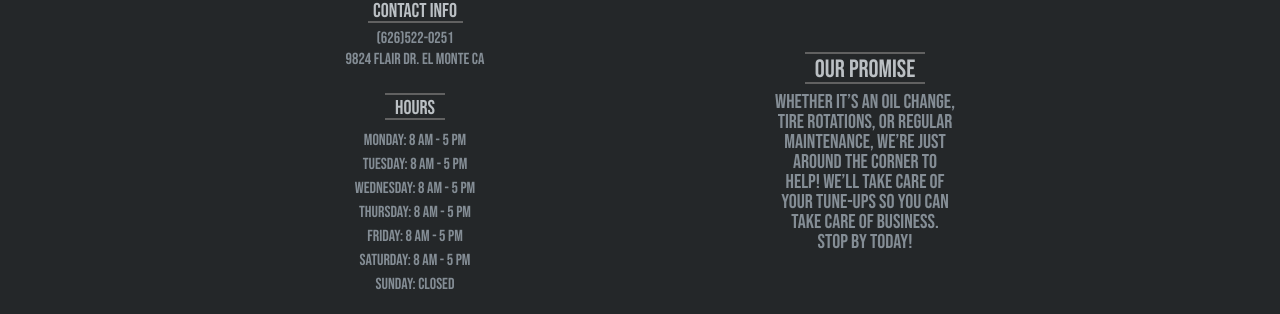
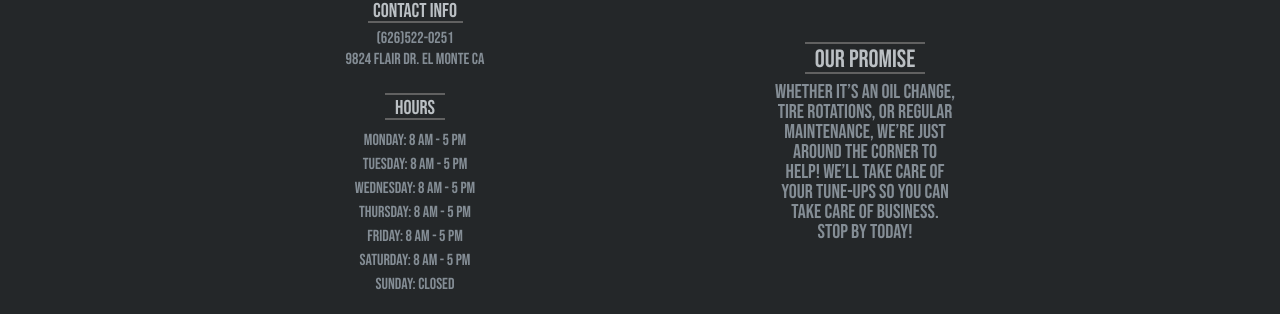
Before and after one commit to teamjuli0/mandpAutoServices, a React (Create React App) app in the folder client/: page / in a window 1280 px wide. Shown: the part 2350-2664 px from the top of the page. Built offline with nearby package versions, Linux system fonts and the light colour scheme.

Commit message:
minor styling changes

```diff
--- a/client/src/css/footer.css
+++ b/client/src/css/footer.css
@@ -61,7 +61,7 @@ footer {
   font-size: 20px;
   max-width: 180px;
   margin: auto;
-  padding-bottom: 2px;
+  padding-bottom: 22px;
 }
 
 .footer-aboutus-row {
```
